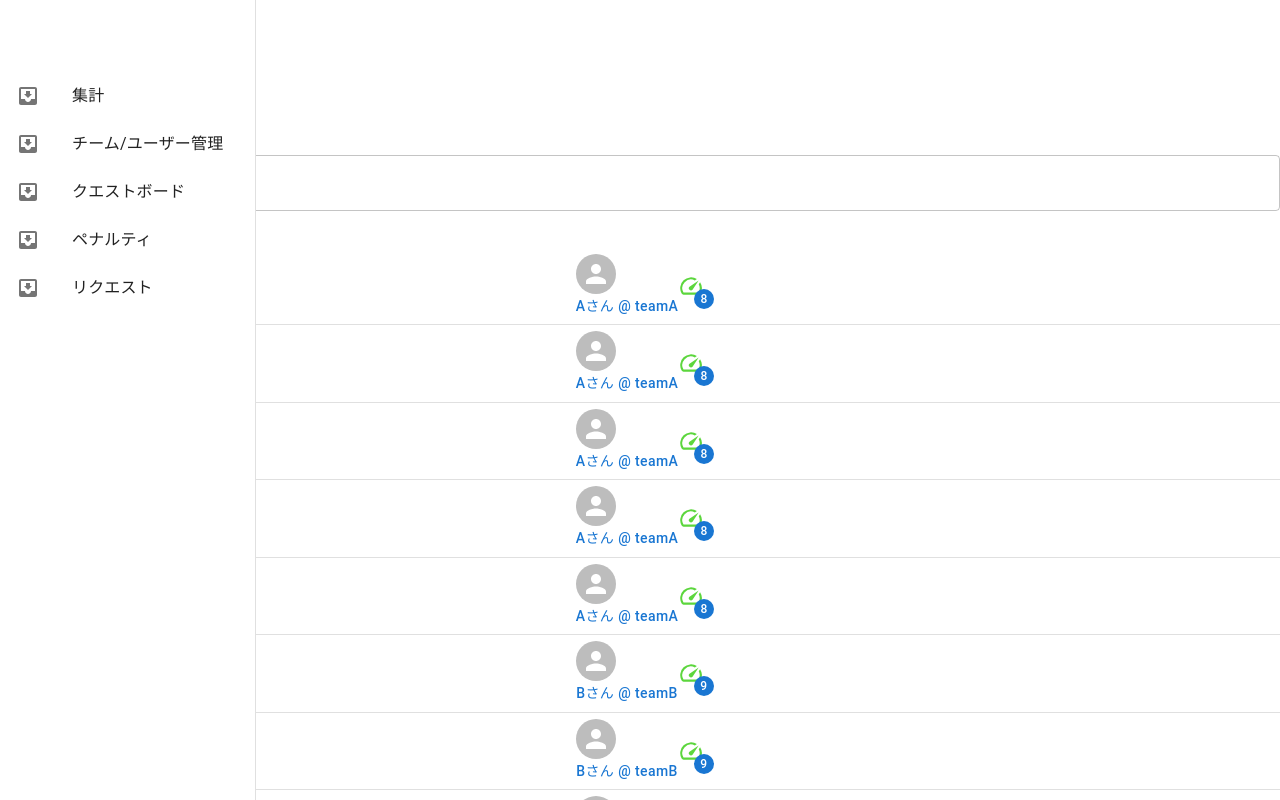
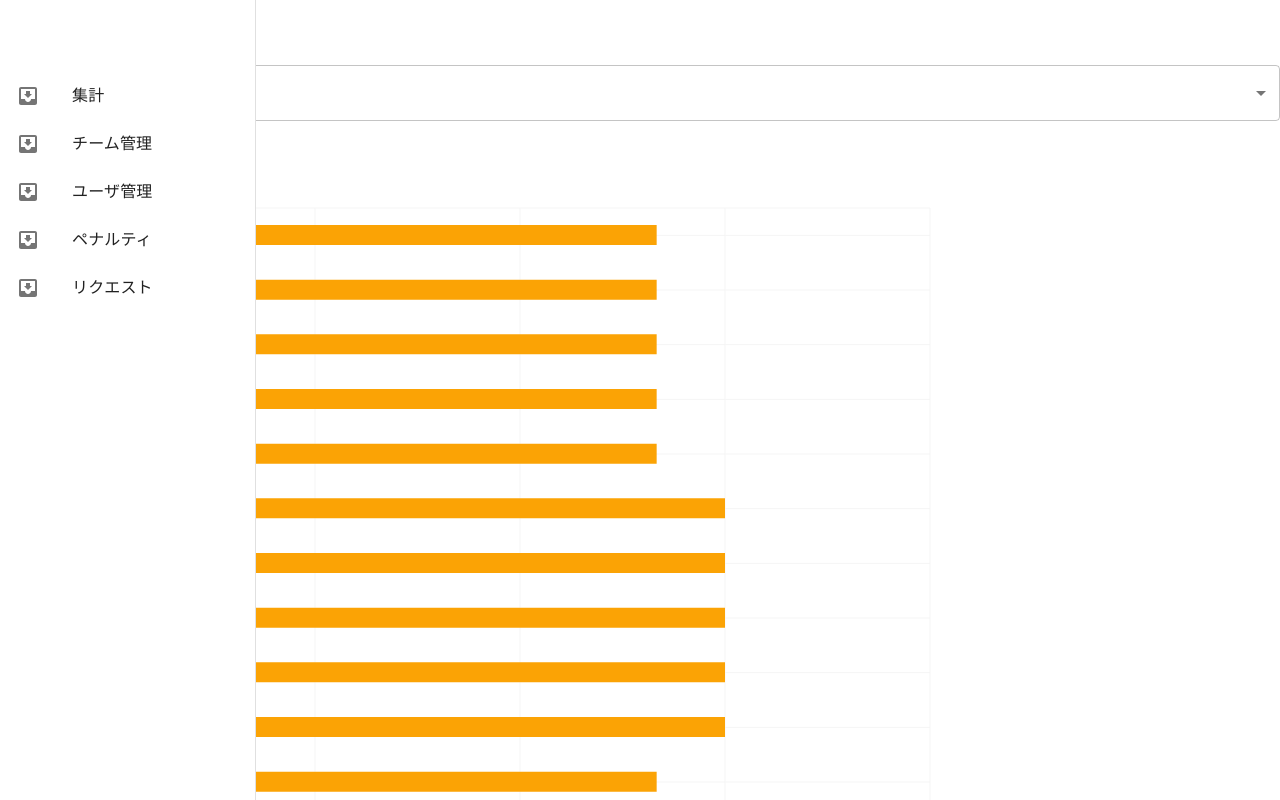
Before and after one commit to hito-kotaro/dcq-didactic-morpheus, a React (Create React App) app: page /home in a window 1280 px wide. Shown: the top 800 px of the page. Built offline with nearby package versions, Linux system fonts and the light colour scheme.

Commit message:
サイドメニューのアクション実装

```diff
--- a/src/components/org/SideMenu/SideMenu.tsx
+++ b/src/components/org/SideMenu/SideMenu.tsx
@@ -11,11 +11,22 @@ import {
 import useWindowSize from '../../../hooks/WindowSize/useWindowSize';
 
 type Props = {
-  itemList: { label: string; icon: ReactElement; action: () => void }[];
+  itemList: {
+    label: string;
+    icon: ReactElement;
+    action: (c: ReactElement) => void;
+    component: ReactElement;
+  }[];
 };
 
 const SideMenu: VFC<Props> = (props) => {
-  type item = { label: string; icon: ReactElement; action: () => void };
+  type item = {
+    label: string;
+    icon: ReactElement;
+    action: (c: ReactElement) => void;
+    component: ReactElement;
+  };
+
   const [width, height] = useWindowSize();
   const { itemList } = props;
   const drawerWidth = width / 5;
@@ -35,7 +46,11 @@ const SideMenu: VFC<Props> = (props) => {
       <div>
         <List>
           {itemList.map((i: item) => (
-            <ListItem key={i.label} disablePadding onClick={i.action}>
+            <ListItem
+              key={i.label}
+              disablePadding
+              onClick={() => i.action(i.component)}
+            >
               <ListItemButton>
                 <ListItemIcon>{i.icon}</ListItemIcon>
                 <ListItemText primary={i.label} />
--- a/src/components/org/Summary/Summary.tsx
+++ b/src/components/org/Summary/Summary.tsx
@@ -35,7 +35,7 @@ const Summary = () => {
 
   return (
     <>
-      <div className="flex px-3">
+      <div className="flex  w-full mt-10">
         {isTeam ? (
           ''
         ) : (
--- a/src/components/org/UserManagement/UserDetail.tsx
+++ b/src/components/org/UserManagement/UserDetail.tsx
@@ -1,5 +1,5 @@
-import { Avatar, Divider } from '@mui/material';
 import React, { VFC } from 'react';
+import { Divider } from '@mui/material';
 import { userDataType } from '../../../types/data/userDataType';
 import ActivityList from '../ActivityList/ActivityList';
 import { activityData } from '../../../testData/ActivityData';
--- a/src/templates/HomeTemplate/HomeTemplate.tsx
+++ b/src/templates/HomeTemplate/HomeTemplate.tsx
@@ -1,22 +1,52 @@
-import React from 'react';
+import React, { ReactElement, useState } from 'react';
 import InboxIcon from '@mui/icons-material/MoveToInbox';
 import SideMenu from '../../components/org/SideMenu/SideMenu';
 import Header from '../../components/org/Header/Header';
-import useInputForm from '../../hooks/InputForm/useInputForm';
 import UserManagement from '../../components/org/UserManagement/UserManagement';
+import TeamManagement from '../../components/org/TeamManagement/TeamManagement';
+import Summary from '../../components/org/Summary/Summary';
 
 const HomeTemplate = () => {
+  const [component, setComponent] = useState<ReactElement>(<Summary />);
   const dummy = () => {
     console.log('hello');
   };
-  const teamHandler = useInputForm();
+
+  const chComponent = (c: ReactElement) => {
+    setComponent(c);
+  };
 
   const itemList = [
-    { label: '集計', icon: <InboxIcon />, action: dummy },
-    { label: 'チーム/ユーザー管理', icon: <InboxIcon />, action: dummy },
-    { label: 'クエストボード', icon: <InboxIcon />, action: dummy },
-    { label: 'ペナルティ', icon: <InboxIcon />, action: dummy },
-    { label: 'リクエスト', icon: <InboxIcon />, action: dummy },
+    {
+      label: '集計',
+      icon: <InboxIcon />,
+      action: chComponent,
+      component: <Summary />,
+    },
+    {
+      label: 'チーム管理',
+      icon: <InboxIcon />,
+      action: chComponent,
+      component: <TeamManagement />,
+    },
+    {
+      label: 'ユーザ管理',
+      icon: <InboxIcon />,
+      action: chComponent,
+      component: <UserManagement />,
+    },
+    {
+      label: 'ペナルティ',
+      icon: <InboxIcon />,
+      action: chComponent,
+      component: <UserManagement />,
+    },
+    {
+      label: 'リクエスト',
+      icon: <InboxIcon />,
+      action: chComponent,
+      component: <UserManagement />,
+    },
   ];
 
   return (
@@ -25,7 +55,9 @@ const HomeTemplate = () => {
       <div className="flex h-screen pt-10">
         <SideMenu itemList={itemList} />
         {/* ここで表示するコンポーネントを切り替える。 */}
-        <UserManagement />
+        <div className="w-full">{component}</div>
+        {/* <UserManagement /> */}
+
         {/* <TeamManagement /> */}
       </div>
     </>
```
Also changed, not shown: src/templates/AdminHomeTemplate/AdminHomeTemplate.tsx (+19 -4 lines).
